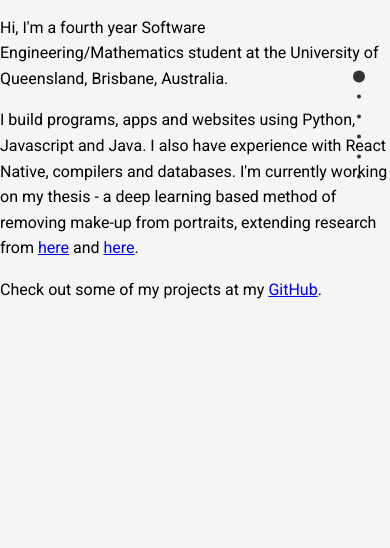
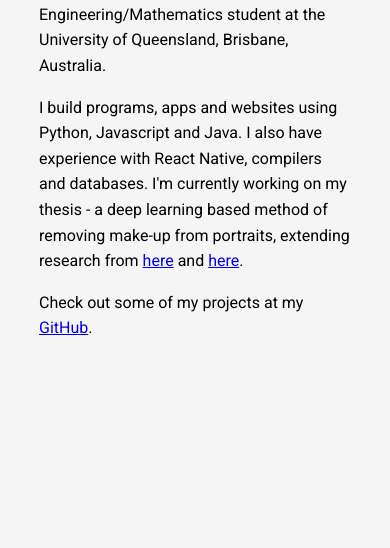
Before and after one commit to calbri/calbri.github.io, a website: page index.html in a window 390 px wide. Shown: the part 296-844 px from the top of the page. Drawn offline with nearby package versions, Linux system fonts and the light colour scheme.

Commit message:
Fix some responsiveness issues

```diff
--- a/index.html
+++ b/index.html
@@ -64,7 +64,6 @@
         </div>
 
         <div class="section">
-            <div>
             <h1>Projects</h1>
             <div class="showcase">
                 <img src="images/cc.PNG" />
@@ -72,15 +71,15 @@
                 <aside><a href="https://github.com/Paul-Haley/CC">Github</a></aside>
 
                 <div class="description">
-                        <p>CC was an app developed by University of Queensland and Dalian Neusoft University of Information
-                            students working as part of the New Colombo Scholarship. Designed to combat growing amounts of
-                            pollution in major cities, it provides incentives for users to use public transport through "gamification"
-                            - competing with friends to save the most amount of CO2 while earning rewards and vouchers for
-                            their favourite stores along the way.</p>
+                    <p>CC was an app developed by University of Queensland and Dalian Neusoft University of Information students
+                        working as part of the New Colombo Scholarship. Designed to combat growing amounts of pollution in
+                        major cities, it provides incentives for users to use public transport through "gamification" - competing
+                        with friends to save the most amount of CO2 while earning rewards and vouchers for their favourite
+                        stores along the way.</p>
 
 
-                        <p>My role was in Android development, working on the interface and program flow within the app,
-                            following Material Design guidelines and providing a robust, data-driven interface.</p>
+                    <p>My role was in Android development, working on the interface and program flow within the app, following
+                        Material Design guidelines and providing a robust, data-driven interface.</p>
                 </div>
 
 
@@ -106,7 +105,6 @@
                 </div>
 
 
-                </div>
             </div>
         </div>
 
@@ -172,7 +170,11 @@
             anchors: ['intro', 'experience', 'projects', 'education', 'skills', 'awards'],
             navigation: true,
             navigationPosition: 'right',
-            navigationTooltips: ['Intro', 'Experience', 'Projects', 'Education', 'Skills', 'Awards']
+            navigationTooltips: ['Intro', 'Experience', 'Projects', 'Education', 'Skills', 'Awards'],
+            responsiveWidth: 1100,
+            afterResponsive: function (isResponsive) {
+
+            }
         });
     </script>
 </body>
--- a/style.css
+++ b/style.css
@@ -5,8 +5,7 @@ body {
 .section {
   margin: auto;
   line-height: 1.6;
-  max-width: 1400px;
-  width: 80%;
+  max-width: 80%;
   font-family: "Roboto", sans-serif;
 }
 
```
Lines whose indentation alone changed are shown as unchanged.
